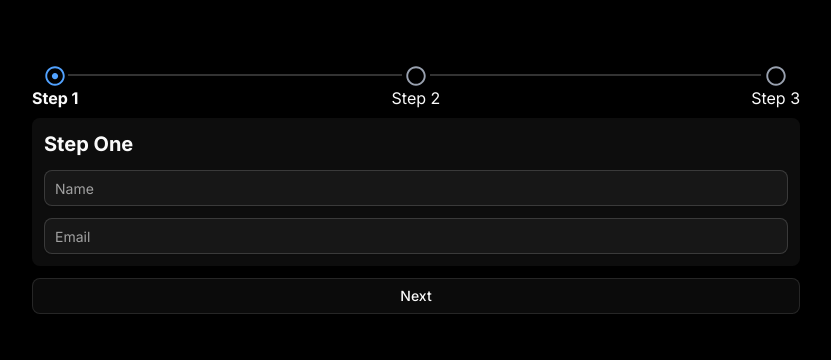
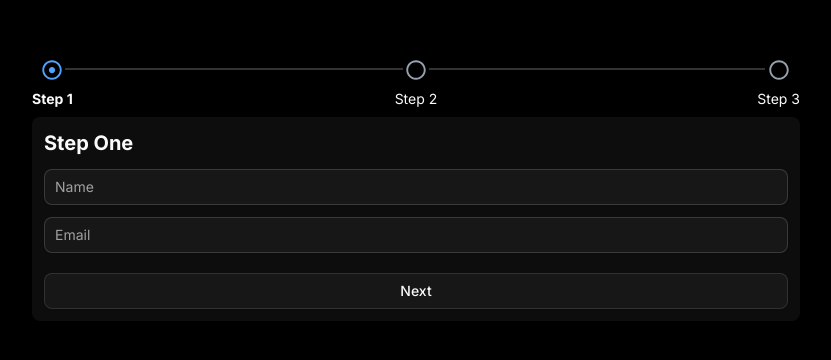
Before and after one commit to DenisDK/Zustand-mini-task, a Next.js app: page / in a window 1280 px wide. Shown: the part 210-570 px from the top of the page, without its empty margins (224-1055 px from the left). Built offline with nearby package versions, Linux system fonts and the light colour scheme.

Commit message:
style update

```diff
--- a/modules/multiStepForm/components/MultiStepForm.tsx
+++ b/modules/multiStepForm/components/MultiStepForm.tsx
@@ -23,6 +23,7 @@ const MultiStepForm = () => {
     <div className="flex flex-col gap-2">
       {/* <p className="text-xl font-bold px-2">Current step: {currentStep}</p> */}
       <StepIndicator />
+      <div className="bg-white/5 rounded-md p-3">
         {currentStep === 1 && <StepOne errors={errors} setErrors={setErrors} />}
         {currentStep === 2 && <StepTwo errors={errors} setErrors={setErrors} />}
         {currentStep === 3 && <StepThree />}
@@ -32,7 +33,7 @@ const MultiStepForm = () => {
             <Button
               onClick={previousStep}
               variant="outline"
-            className="mt-1 flex-1"
+              className="mt-5 flex-1"
             >
               Previous
             </Button>
@@ -41,7 +42,8 @@ const MultiStepForm = () => {
           {currentStep < 3 && (
             <Button
               onClick={() => {
-              const schema = currentStep === 1 ? stepOneSchema : stepTwoSchema;
+                const schema =
+                  currentStep === 1 ? stepOneSchema : stepTwoSchema;
                 const result = schema.safeParse(formData);
 
                 if (result.success) {
@@ -63,7 +65,7 @@ const MultiStepForm = () => {
                 setErrors(newErrors);
               }}
               variant="outline"
-            className="mt-1 flex-1"
+              className="mt-5 flex-1"
             >
               Next
             </Button>
@@ -76,13 +78,14 @@ const MultiStepForm = () => {
                 resetForm();
               }}
               variant="outline"
-            className="mt-1 flex-1"
+              className="mt-5 flex-1"
             >
               Submit
             </Button>
           )}
         </div>
       </div>
+    </div>
   );
 };
 
--- a/modules/multiStepForm/components/StepIndicator.tsx
+++ b/modules/multiStepForm/components/StepIndicator.tsx
@@ -36,13 +36,19 @@ const StepIndicator = () => {
                 <FaRegCircle className="text-[20px] animate-in fade-in zoom-in duration-200 text-gray-400 " />
               )}
 
-              <span className={isActive ? "font-bold" : ""}>{step}</span>
+              <span
+                className={
+                  isActive ? "font-bold text-[14px] mt-2" : "text-[14px] mt-2"
+                }
+              >
+                {step}
+              </span>
             </div>
 
             {/* Line */}
             {index < steps.length - 1 && (
               <div
-                className={`mt-2 -mx-2.5 h-0.5 flex-1 ${
+                className={`mt-2 -mx-2 h-0.5 flex-1 ${
                   isCompleted ? "bg-green-400" : "bg-white/20"
                 }`}
               />
--- a/modules/multiStepForm/components/StepOne.tsx
+++ b/modules/multiStepForm/components/StepOne.tsx
@@ -14,7 +14,7 @@ const StepOne = ({
   const updateFormData = useMultiStepFormStore((state) => state.updateFormData);
 
   return (
-    <div className="flex flex-col gap-3 bg-white/5 rounded-md p-3">
+    <div className="flex flex-col gap-3">
       <h3 className="text-xl font-bold">Step One</h3>
       <div className="">
         <Input
--- a/modules/multiStepForm/components/StepThree.tsx
+++ b/modules/multiStepForm/components/StepThree.tsx
@@ -6,7 +6,7 @@ const StepThree = () => {
   const formData = useMultiStepFormStore((state) => state.formData);
 
   return (
-    <div className="flex flex-col gap-3 bg-white/5 rounded-md p-3">
+    <div className="flex flex-col gap-3 ">
       <h3 className="text-xl font-bold">Step Three</h3>
       <div className="space-y-2">
         <p>Name: {formData.name}</p>
--- a/modules/multiStepForm/components/StepTwo.tsx
+++ b/modules/multiStepForm/components/StepTwo.tsx
@@ -14,7 +14,7 @@ const StepTwo = ({
   const updateFormData = useMultiStepFormStore((state) => state.updateFormData);
 
   return (
-    <div className="flex flex-col gap-3 bg-white/5 rounded-md p-3">
+    <div className="flex flex-col gap-3 ">
       <h3 className="text-xl font-bold">Step Two</h3>
       <div className="">
         <Input
```
Lines whose indentation alone changed are shown as unchanged.
